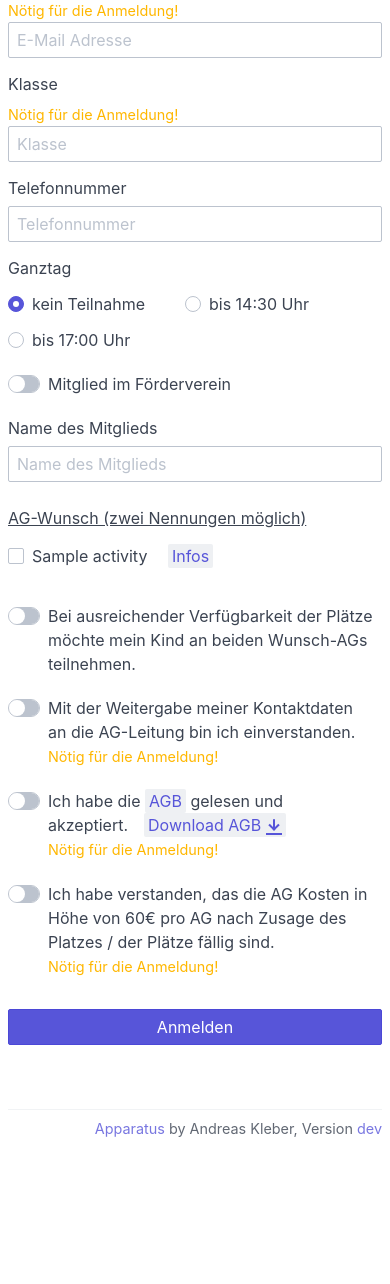
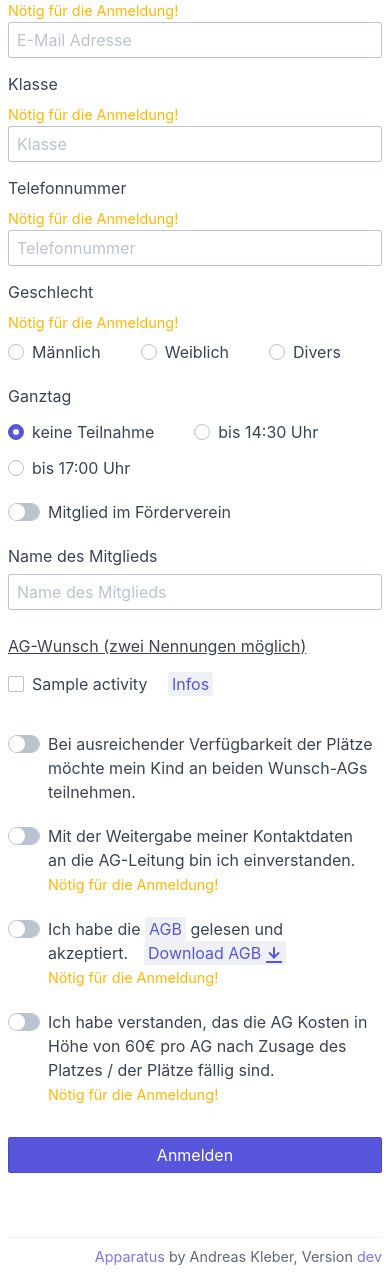
Before and after one commit to akleber/apparatus, a Flask app: template app/templates/register.html in a window 390 px wide. Shown: the part 436-1720 px from the top of the page. Before the commit the page ends 1573 px from the top, so only its background shows below. Run offline with Flask 2, Linux system fonts and the light colour scheme; the template is opened without the code that fills it: values that come from a table or form of the project are taken from there, most other values are stand-ins (such as "Sample title", 1, 10 or a date in 2020).

Commit message:
activities sorted alphabetically typo "kine Teilnahme" telephone is required add gender

```diff
--- a/app/routes.py
+++ b/app/routes.py
@@ -31,15 +31,21 @@ class RegisterForm(FlaskForm):
     )
     mail = EmailField("E-Mail Adresse", validators=[InputRequired(), Email()])
     klasse = StringField("Klasse", validators=[InputRequired(), Length(max=3)])
-    telefonnummer = TelField("Telefonnummer", validators=[])
+    telefonnummer = TelField("Telefonnummer", validators=[InputRequired()])
     ganztag = RadioField(
         "Ganztag",
         default=0,
-        choices=[(0, "kein Teilnahme"), (1, "bis 14:30 Uhr"), (2, "bis 17:00 Uhr")],
+        choices=[(0, "keine Teilnahme"), (1, "bis 14:30 Uhr"), (2, "bis 17:00 Uhr")],
         validators=[InputRequired()],
     )
     foevMitgliedsname = StringField("Name des Mitglieds", validators=[Length(max=50)])
     beideAGs = BooleanField("beideAGs")
+    geschlecht = RadioField(
+        "Geschlecht",
+        default=None,
+        choices=[(0, "Männlich"), (1, "Weiblich"), (2, "Divers")],
+        validators=[InputRequired()],
+    )
 
 
 # Request time logging. Uncomment the decorators
@@ -85,7 +91,7 @@ def eventView(eventID):
 
     activity_data = []
     cur = get_db().execute(
-        "SELECT activityID, title FROM activity WHERE eventID = ? and active = 1",
+        "SELECT activityID, title FROM activity WHERE eventID = ? and active = 1 ORDER BY title",
         (str(eventID),),
     )
     for data in cur:
@@ -118,15 +124,16 @@ def register(eventID):
         "userID": userID,
         "klasse": form.klasse.data,
         "ganztag": form.ganztag.data,
+        "geschlecht": form.geschlecht.data,
         "telefonnummer": form.telefonnummer.data,
         "foevMitgliedsname": form.foevMitgliedsname.data,
         "beideAGs": form.beideAGs.data,
         "primaryActivityChoice": activities[0] if len(activities) >= 1 else "",
         "secondaryActivityChoice": activities[1] if len(activities) == 2 else "",
     }
-    sql = """INSERT INTO attendee (attendeeID, userID, klasse, ganztag, telefonnummer,
+    sql = """INSERT INTO attendee (attendeeID, userID, klasse, ganztag, geschlecht, telefonnummer,
              foevMitgliedsname, beideAGs, primaryActivityChoice, secondaryActivityChoice)
-             VALUES (:attendeeID, :userID, :klasse, :ganztag, :telefonnummer, :foevMitgliedsname,
+             VALUES (:attendeeID, :userID, :klasse, :ganztag, :geschlecht, :telefonnummer, :foevMitgliedsname,
              :beideAGs, :primaryActivityChoice, :secondaryActivityChoice);"""
     get_db().execute(sql, attendee_data)
     get_db().commit()
--- a/app/routesEventAdmin.py
+++ b/app/routesEventAdmin.py
@@ -30,7 +30,9 @@ def eventAdmin(adminToken, eventID):
     event_data = get_event_data_verify_admin(adminToken, eventID)
 
     activity_data = []
-    cur = get_db().execute("SELECT * FROM activity WHERE eventID = ?", (str(eventID),))
+    cur = get_db().execute(
+        "SELECT * FROM activity WHERE eventID = ? ORDER BY title", (str(eventID),)
+    )
     for row in cur:
         activity_data.append(dict(row))
 
--- a/app/templates/register.html
+++ b/app/templates/register.html
@@ -75,10 +75,24 @@
       <div class="form-group">
         <div class="col-3 col-sm-12">
           {{ form.telefonnummer.label(class="form-label") }}
+          <span class="text-small text-warning">Nötig für die Anmeldung!</span>
         </div>
         <div class="col-9 col-sm-12">
           {{ form.telefonnummer(class="form-input", placeholder=form.telefonnummer.label.text) }}
         </div>
+      </div>
+
+      <div class="form-group">
+        <div class="col-3 col-sm-12">
+          <label class="form-label" for="ganztag">Geschlecht</label>
+          <span class="text-small text-warning">Nötig für die Anmeldung!</span>
+        </div>
+
+        {% for subfield in form.geschlecht %}
+        <label class="form-radio form-inline">
+          {{ subfield }}<i class="form-icon"></i> {{ subfield.label.text }}&emsp;&emsp;
+        </label>
+        {% endfor %}
       </div>
 
       <div class="form-group">
```
Also changed, not shown: README.md.
